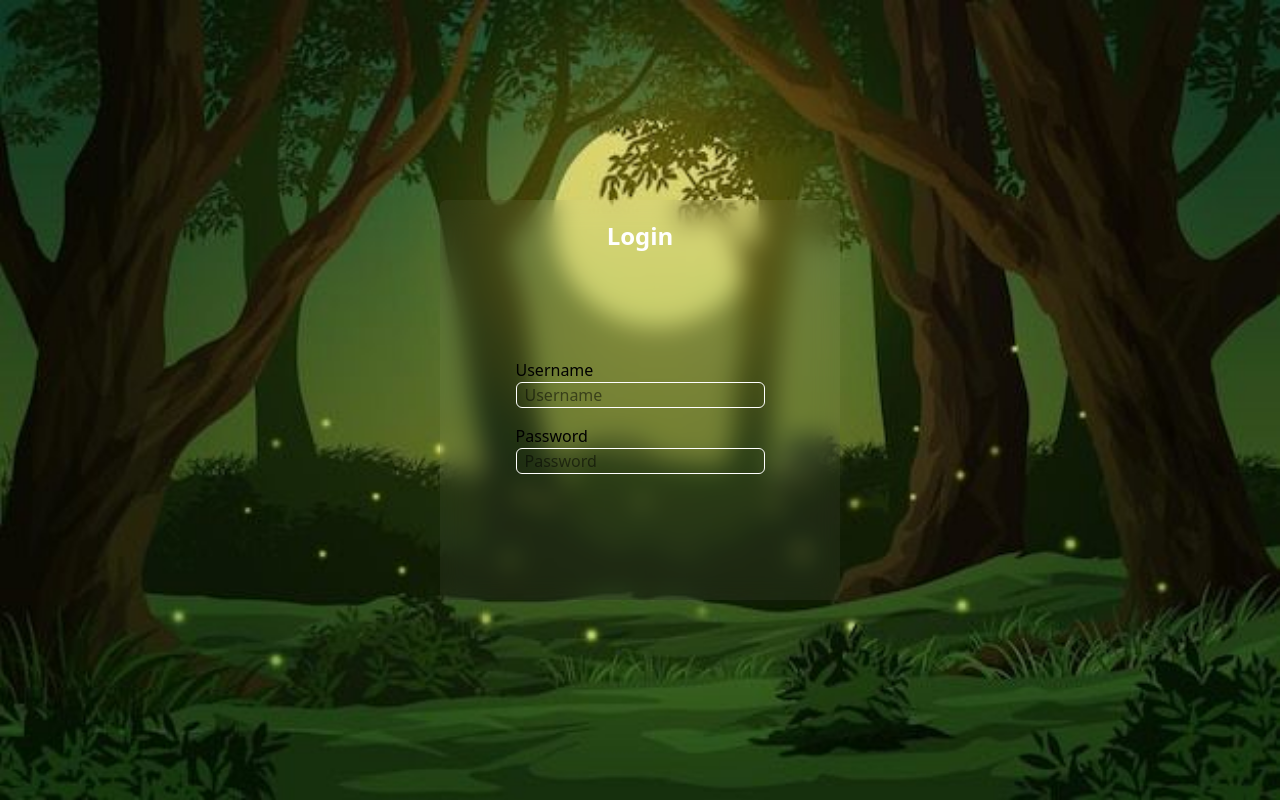
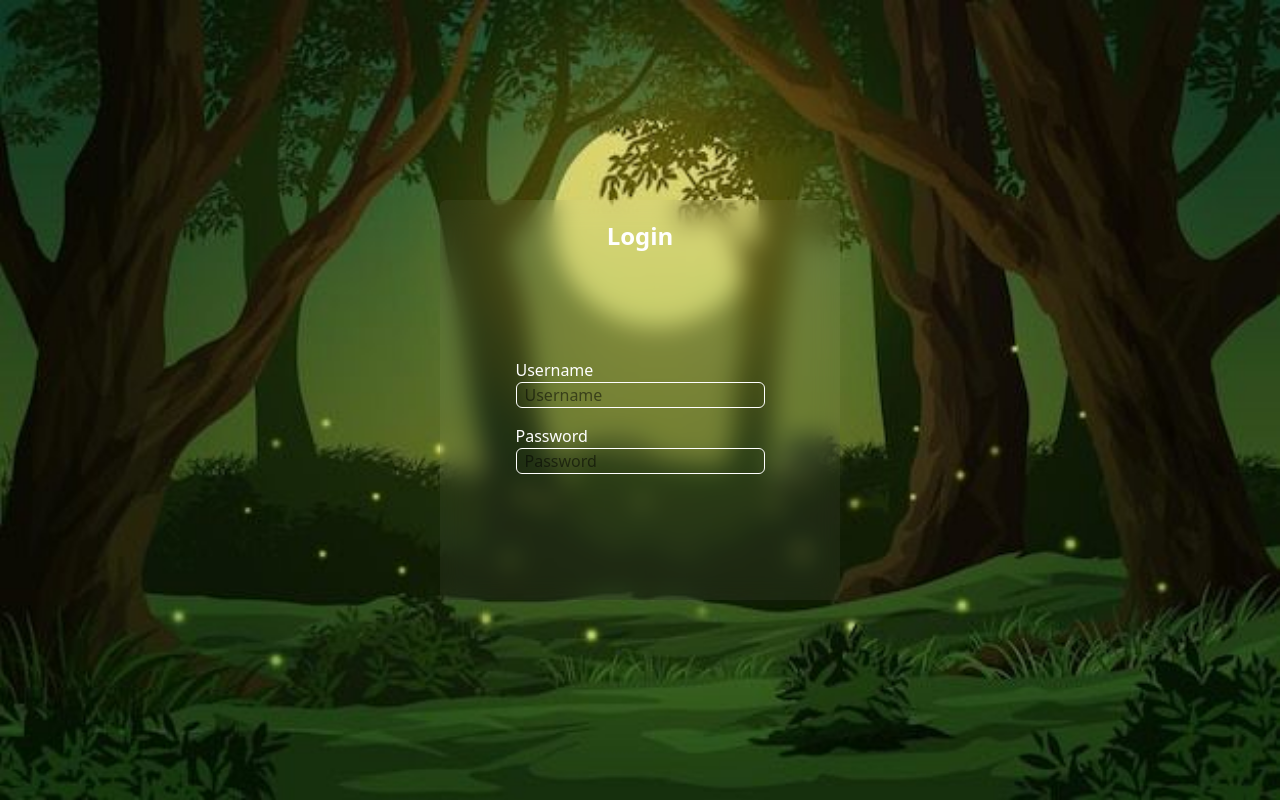
Before and after one commit to Aarongel205/auth-toturial, a React (Vite) app: page / in a window 1280 px wide. Built offline with nearby package versions, Linux system fonts and the light colour scheme.

Commit message:
change font color

```diff
--- a/src/App.tsx
+++ b/src/App.tsx
@@ -6,12 +6,12 @@ function App() {
         <h4 className="text-white text-center text-2xl font-bold">Login</h4>
         <div id='input-container' className='flex flex-col size-full justify-center items-center'>
           <div id='user-input'>
-            <label>Username</label><br></br>
+            <label className='text-white text-md' >Username</label><br></br>
             <input className='border-1 border-white px-2 rounded-md' type='text' placeholder='Username' required></input>
           </div>
 
           <div id='user-password' className='mt-4'>
-            <label>Password</label><br></br>
+            <label className='text-white text-md'>Password</label><br></br>
             <input className='border-1 border-white px-2 rounded-md' type='password' placeholder='Password' required></input>
           </div>
         </div>
```
